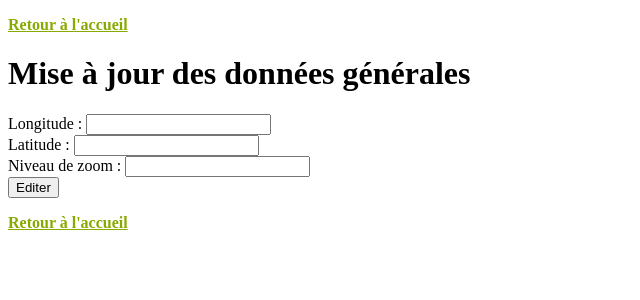
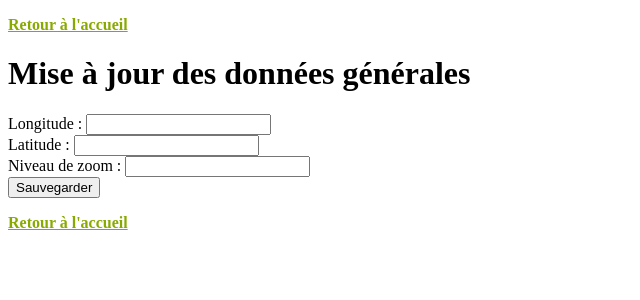
Before and after one commit to Champs-Libres/WombatGIS, a PHP site: page /admin/general_data_edit.php in a window 1280 px wide. Shown: the top 300 px of the page, without its empty margins (0-640 px from the left). Run offline with PHP 8.4, Linux system fonts and the light colour scheme; data that the repository does not hold is empty.

Commit message:
admin: change wording

```diff
--- a/admin/general_data_edit.php
+++ b/admin/general_data_edit.php
@@ -24,7 +24,7 @@ if(isset($_POST["lon"])) {
 Longitude : <input type="input" name="lon" value="<?php echo $json_array["map_center_lon"];  ?>"><br>
 Latitude : <input type="input" name="lat" value="<?php echo $json_array["map_center_lat"];  ?>"><br>
 Niveau de zoom : <input type="input" name="zoom" value="<?php echo $json_array["map_zoom_level"];  ?>"><br>
-<input type="submit" value="Editer">
+<input type="submit" value="Sauvegarder">
 </form>
 
 <?php
```
